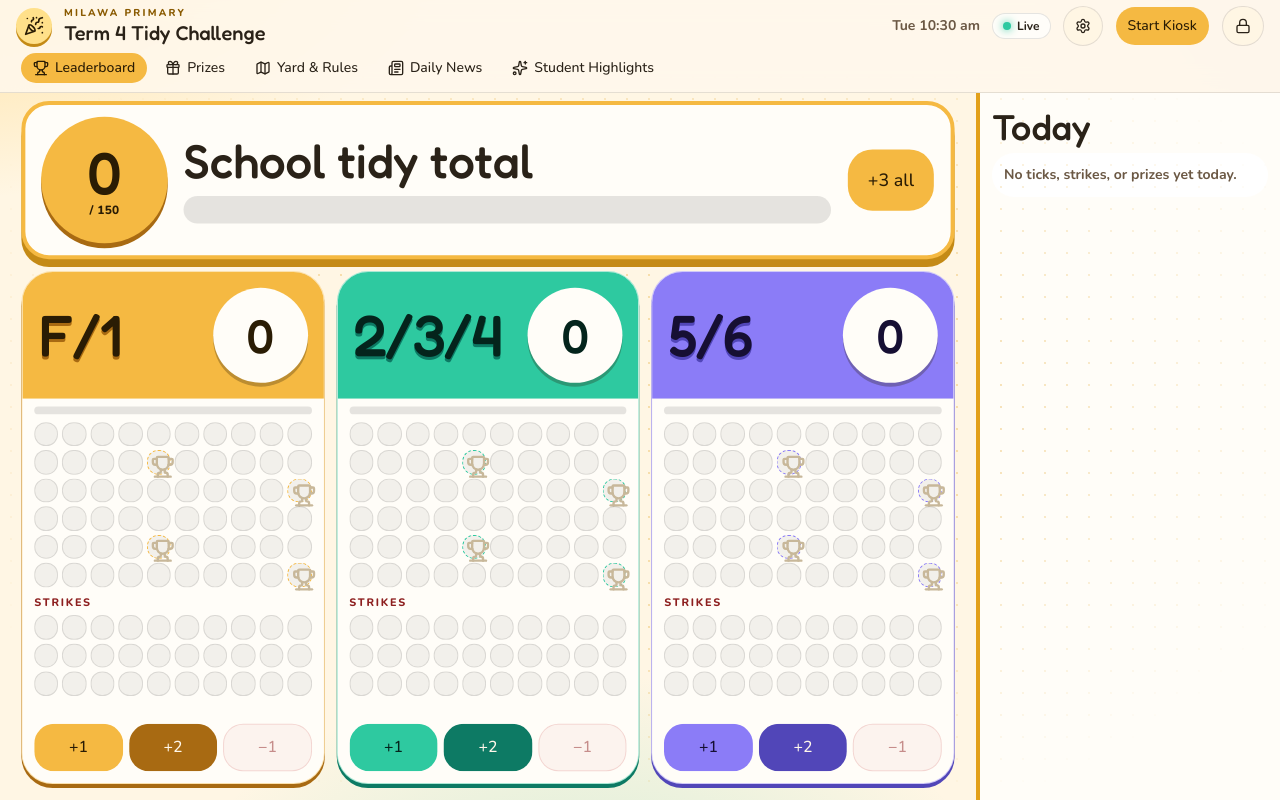
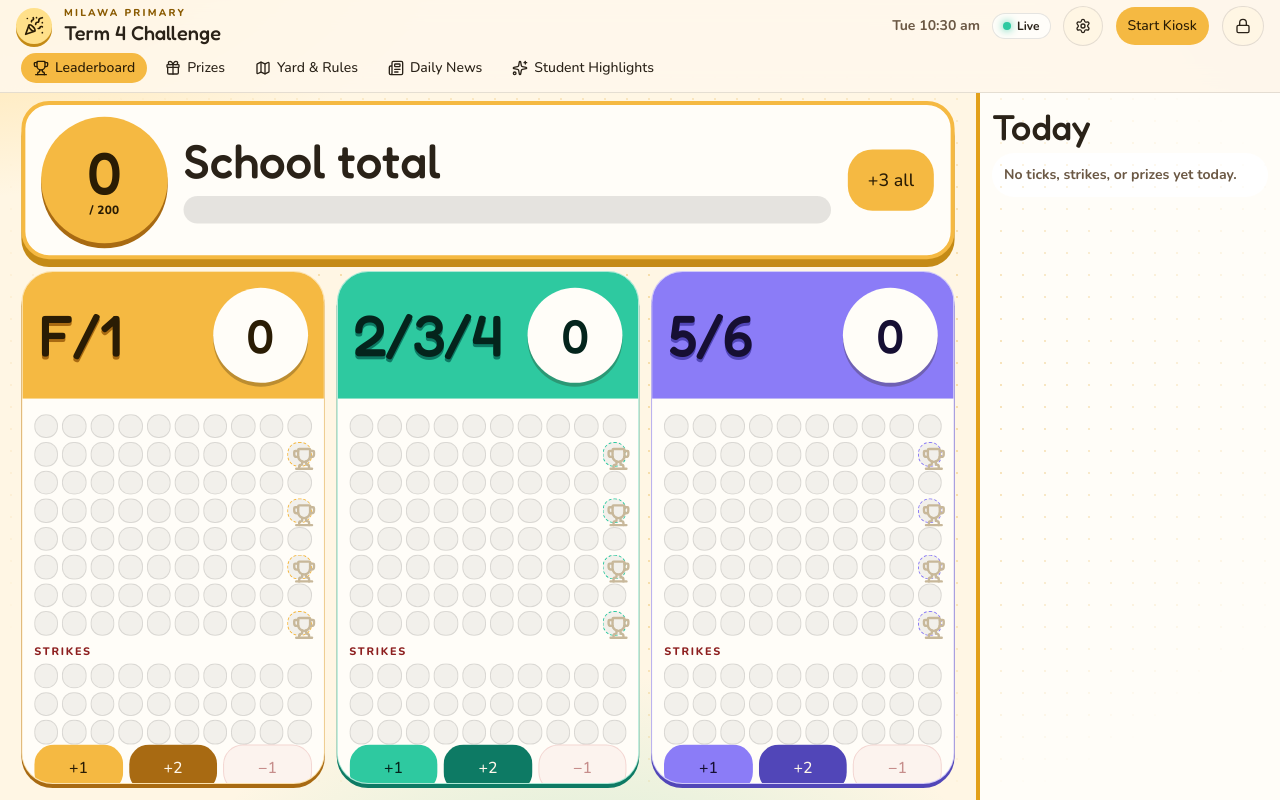
Before and after one commit to kerlsagames/milawaps, a Next.js app: page / in a window 1280 px wide. Built offline with nearby package versions, Linux system fonts and the light colour scheme.

Commit message:
Raise prizes to 20/40/60/80, school goal 200, drop Tidy name.
Also harden phone Undo/Reason placement with safe-area insets so the
desk chips stay visible once unlocked on small screens.

Co-authored-by: kerlsagames <kerlsagames@users.noreply.github.com>

```diff
--- a/app/layout.tsx
+++ b/app/layout.tsx
@@ -15,13 +15,13 @@ const fredoka = Fredoka({
 });
 
 export const metadata: Metadata = {
-  title: "Term 4 Tidy Challenge",
+  title: "Term 4 Challenge",
   description:
-    "Sunny yard tidy tracker for Milawa Primary. Three units, sixty tidy squares each, a strikes grid, and a prize path.",
-  applicationName: "Term 4 Tidy Challenge",
+    "Sunny yard tracker for Milawa Primary. Three units, eighty squares each, a strikes grid, and a prize path.",
+  applicationName: "Term 4 Challenge",
   appleWebApp: {
     capable: true,
-    title: "Term 4 Tidy Challenge",
+    title: "Term 4 Challenge",
     statusBarStyle: "default",
   },
 };
--- a/components/block-matrix.tsx
+++ b/components/block-matrix.tsx
@@ -30,7 +30,7 @@ export function BlockMatrix({
   return (
     <div
       role="img"
-      aria-label={`${label}: ${earned} tidy squares out of ${UNIT_MAX}.`}
+      aria-label={`${label}: ${earned} squares out of ${UNIT_MAX}.`}
       className="grid gap-1"
       style={{ gridTemplateColumns: "repeat(10, minmax(0, 1fr))" }}
     >
--- a/components/prizes-view.tsx
+++ b/components/prizes-view.tsx
@@ -14,7 +14,7 @@ import {
 import { Countdown } from "@/components/countdown";
 import { prizeIsPublic, revealForPoints, type RevealDef } from "@/lib/reveals";
 
-const HIGHEST = CLASS_MILESTONES[CLASS_MILESTONES.length - 1]?.points ?? 60;
+const HIGHEST = CLASS_MILESTONES[CLASS_MILESTONES.length - 1]?.points ?? 80;
 const NODE = "var(--node)";
 
 function namedPrize(points: number, reveals: RevealMap, now: number) {
--- a/components/reason-prompt.tsx
+++ b/components/reason-prompt.tsx
@@ -39,8 +39,8 @@ export function ReasonPrompt({
     <div
       className={cn(
         // Stay on the right so Undo (bottom-left) keeps its own lane on phones.
-        "fixed right-3 bottom-3 z-[70] max-w-[min(18rem,calc(100%-11rem))] rounded-2xl border-2 border-[#2a1c04] bg-[#fffdf8] p-2.5 shadow-[0_6px_0_#2a1c04] transition-opacity duration-300 sm:right-5 sm:bottom-5 sm:max-w-[18rem]",
-        open ? "w-[min(18rem,calc(100%-11rem))] sm:w-[18rem]" : "w-auto",
+        "fixed right-3 bottom-[max(0.75rem,env(safe-area-inset-bottom))] z-[100] max-w-[min(18rem,calc(100%-7.5rem))] rounded-2xl border-2 border-[#2a1c04] bg-[#fffdf8] p-2.5 shadow-[0_6px_0_#2a1c04] transition-opacity duration-300 sm:right-5 sm:bottom-5 sm:max-w-[18rem]",
+        open ? "w-[min(18rem,calc(100%-7.5rem))] sm:w-[18rem]" : "w-auto",
         fading && !open && "pointer-events-none opacity-0",
       )}
     >
--- a/components/site-header.tsx
+++ b/components/site-header.tsx
@@ -75,7 +75,7 @@ export function SiteHeader({
             Milawa Primary
           </p>
           <h1 className="truncate font-display text-[15px] leading-tight sm:text-xl">
-            Term 4 Tidy Challenge
+            Term 4 Challenge
           </h1>
         </div>
         <p className="hidden text-sm font-bold text-muted-foreground md:block">{clock}</p>
--- a/components/vault-meter.tsx
+++ b/components/vault-meter.tsx
@@ -19,7 +19,7 @@ export function VaultMeter({
     <section className="flex shrink-0 items-center gap-1.5 rounded-xl border-2 border-[#f5b942] bg-card px-1.5 py-1 shadow-[0_3px_0_#c48a16] lg:gap-4 lg:rounded-[28px] lg:border-4 lg:px-4 lg:py-3 lg:shadow-[0_8px_0_#c48a16]">
       <div
         className="grid size-11 shrink-0 place-items-center rounded-full bg-[#f5b942] text-[#2a1c04] shadow-[0_2px_0_#a86a12] lg:size-32 lg:shadow-[0_5px_0_#a86a12]"
-        aria-label={`School tidy total ${total} out of ${SCHOOL_GOAL}`}
+        aria-label={`School total ${total} out of ${SCHOOL_GOAL}`}
       >
         <div className="text-center">
           <p className="font-display text-xl leading-none tabular-nums lg:text-6xl">{total}</p>
@@ -28,7 +28,7 @@ export function VaultMeter({
       </div>
       <div className="min-w-0 flex-1">
         <h2 className="font-display text-base leading-none lg:text-5xl">
-          {full ? "The whole yard is glowing" : "School tidy total"}
+          {full ? "The whole yard is glowing" : "School total"}
         </h2>
         <div className="relative mt-1 h-2 overflow-hidden rounded-full bg-black/10 lg:mt-3 lg:h-7">
           <motion.div
--- a/components/yard-board.tsx
+++ b/components/yard-board.tsx
@@ -721,10 +721,11 @@ export function YardBoard() {
             data.log[0].action === "undo"
           }
           onClick={() => scoreOrUnlock("undo")}
-          className="fixed bottom-3 left-3 z-[70] h-11 rounded-2xl border-2 border-[#2a1c04] bg-[#fffdf8] px-3.5 text-sm font-extrabold shadow-[0_6px_0_#2a1c04] sm:bottom-5 sm:left-5 sm:h-12 sm:px-4 sm:text-base"
+          className="fixed bottom-[max(0.75rem,env(safe-area-inset-bottom))] left-3 z-[100] h-12 rounded-2xl border-2 border-[#2a1c04] bg-[#fffdf8] px-3.5 text-sm font-extrabold shadow-[0_6px_0_#2a1c04] sm:bottom-5 sm:left-5 sm:h-12 sm:px-4 sm:text-base"
         >
           <Undo2 className="size-4" aria-hidden="true" />
-          Undo last click
+          <span className="sm:hidden">Undo</span>
+          <span className="hidden sm:inline">Undo last click</span>
         </Button>
       ) : null}
       {reasonPrompt && token ? (
@@ -767,7 +768,7 @@ async function celebrate(events: MilestoneEvent[]) {
     const colors = unit
       ? [unit.color, "#ffe08a", "#fff7e8"]
       : ["#ffe08a", "#ff5d8f", "#8b7cf7", "#ffffff"];
-    const jackpot = event.secret || event.points === 60;
+    const jackpot = event.secret || event.points === 80;
     void confetti({
       particleCount: jackpot ? 140 : 70,
       spread: jackpot ? 100 : 65,
--- a/lib/game.ts
+++ b/lib/game.ts
@@ -2,11 +2,11 @@ export const UNIT_IDS = ["f1", "234", "56"] as const;
 
 export type UnitId = (typeof UNIT_IDS)[number];
 
-export const UNIT_MAX = 60;
+export const UNIT_MAX = 80;
 export const STRIKE_MAX = 30;
 export const VAULT_TARGET = UNIT_MAX * UNIT_IDS.length;
 /** School meter fills when the three classes add up to this many squares. */
-export const SCHOOL_GOAL = 150;
+export const SCHOOL_GOAL = 200;
 export const PIN_LENGTH = 6;
 
 export const VIEWS = [
@@ -115,28 +115,28 @@ export type MilestoneEvent = Milestone & {
 
 export const CLASS_MILESTONES: Milestone[] = [
   {
-    points: 15,
+    points: 20,
     title: "Game with Mr K",
     short: "Mr K",
-    detail: "A game with Mr K for the class that hits 15.",
+    detail: "A game with Mr K for the class that hits 20.",
     secret: true,
   },
   {
-    points: 30,
+    points: 40,
     title: "Teacher Takedown #1",
     short: "Takedown #1",
     detail: "Teacher Takedown #1. The class finds out on the day.",
     secret: true,
   },
   {
-    points: 45,
+    points: 60,
     title: "Laser Tag",
     short: "Laser",
     detail: "Laser tag for your class.",
     secret: true,
   },
   {
-    points: 60,
+    points: 80,
     title: "Teacher Takedown #2",
     short: "Takedown #2",
     detail: "Teacher Takedown #2. The teachers look nervous.",
--- a/lib/reveals.ts
+++ b/lib/reveals.ts
@@ -5,7 +5,7 @@ export const REVEALS = [
   {
     id: "reveal-game",
     n: 1,
-    points: 15,
+    points: 20,
     title: "Game with Mr K",
     mask: "Prize 1",
     prize: "A game with Mr K",
@@ -16,7 +16,7 @@ export const REVEALS = [
   {
     id: "reveal-1",
     n: 2,
-    points: 30,
+    points: 40,
     title: "Teacher Takedown #1",
     mask: "Takedown 1",
     prize: "Dress a teacher in clothes of your choice for a day",
@@ -27,7 +27,7 @@ export const REVEALS = [
   {
     id: "reveal-laser",
     n: 3,
-    points: 45,
+    points: 60,
     title: "Laser Tag",
     mask: "Prize 2",
     prize: "Laser tag for your class",
@@ -38,7 +38,7 @@ export const REVEALS = [
   {
     id: "reveal-2",
     n: 4,
-    points: 60,
+    points: 80,
     title: "Teacher Takedown #2",
     mask: "Takedown 2",
     prize: "Whipped cream pie in a teacher's face",
--- a/scripts/check-scoring.ts
+++ b/scripts/check-scoring.ts
@@ -13,44 +13,44 @@ assert.equal(spot.state.log[0]?.staffId, "jess");
 assert.equal(spot.state.log[0]?.action, "spot");
 
 const game = applyAction(
-  { ...start, units: { f1: 0, "234": 14, "56": 0 } },
+  { ...start, units: { f1: 0, "234": 19, "56": 0 } },
   "spot",
   "234",
   "craig",
   4_000,
 );
-assert.equal(game.state.units["234"], 15);
+assert.equal(game.state.units["234"], 20);
 assert.equal(game.events[0]?.title, "Game with Mr K");
 assert.equal(game.events[0]?.secret, true);
 
 const secret = applyAction(
-  { ...game.state, units: { ...game.state.units, "234": 29 } },
+  { ...game.state, units: { ...game.state.units, "234": 39 } },
   "spot",
   "234",
   "ash",
   4_100,
 );
-assert.equal(secret.state.units["234"], 30);
+assert.equal(secret.state.units["234"], 40);
 assert.equal(secret.events[0]?.title, "Teacher Takedown #1");
 assert.equal(secret.events[0]?.secret, true);
 assert.equal(secret.events.some((event) => event.scope === "vault"), false);
 
 const surge = applyAction(secret.state, "surge", "234", "ricky", 5_000);
-assert.equal(surge.state.units["234"], 32);
+assert.equal(surge.state.units["234"], 42);
 
 const laser = applyAction(
-  { ...start, units: { f1: 0, "234": 44, "56": 0 } },
+  { ...start, units: { f1: 0, "234": 59, "56": 0 } },
   "spot",
   "234",
   "craig",
   5_500,
 );
-assert.equal(laser.state.units["234"], 45);
+assert.equal(laser.state.units["234"], 60);
 assert.equal(laser.events[0]?.title, "Laser Tag");
 assert.equal(laser.events[0]?.secret, true);
 
 const capped = applyAction(
-  { ...start, units: { f1: 59, "234": 60, "56": 60 } },
+  { ...start, units: { f1: 79, "234": 80, "56": 80 } },
   "teamwork",
   undefined,
   "tiff",
@@ -86,13 +86,13 @@ assert.equal(fullStrikes.state.units.f1, 3);
 assert.equal(fullStrikes.state.crosses.f1, STRIKE_MAX);
 
 const fullSchool = applyAction(
-  { ...start, units: { f1: 45, "234": 45, "56": 59 } },
+  { ...start, units: { f1: 45, "234": 45, "56": 79 } },
   "spot",
   "56",
   "maria",
   8_000,
 );
-assert.equal(vaultTotal(fullSchool.state.units), 150);
+assert.equal(vaultTotal(fullSchool.state.units), 170);
 assert.equal(fullSchool.events.filter((event) => event.scope === "vault").length, 0);
 assert.equal(fullSchool.events[0]?.title, "Teacher Takedown #2");
 assert.equal(fullSchool.events[0]?.secret, true);
```
Also changed, not shown: 1 other file (tests, documents, lock files or other folders).
